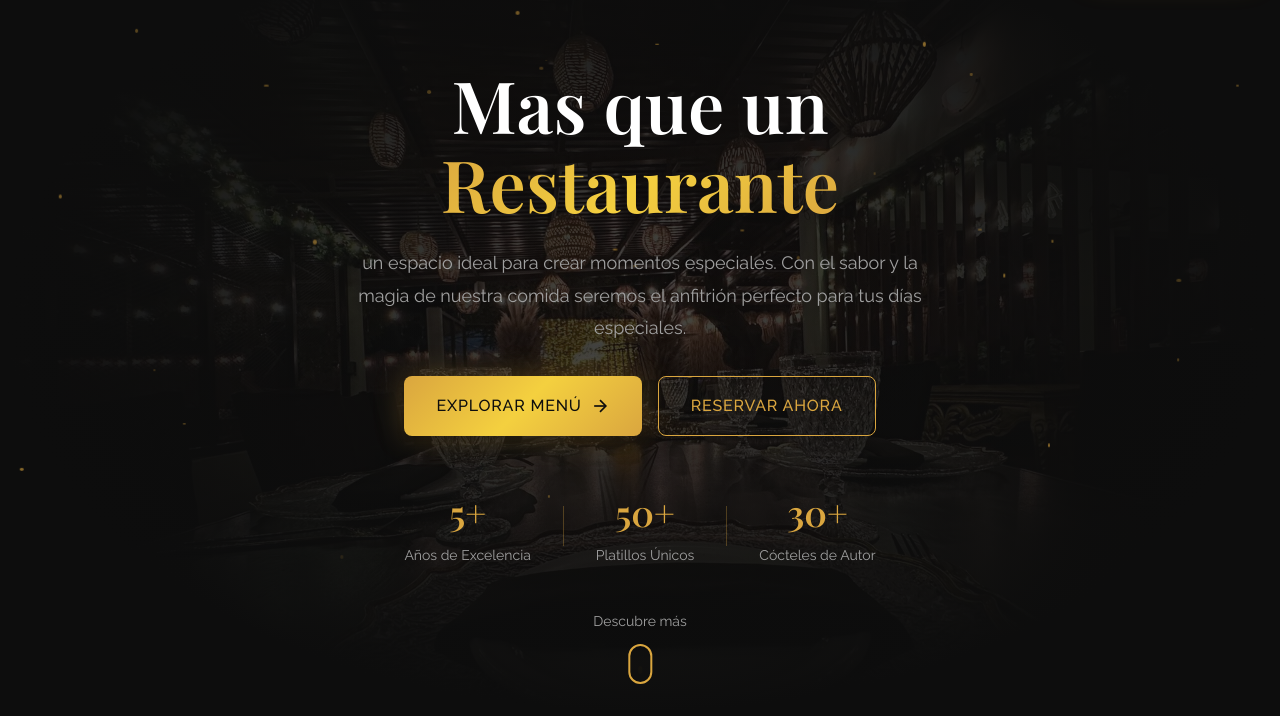
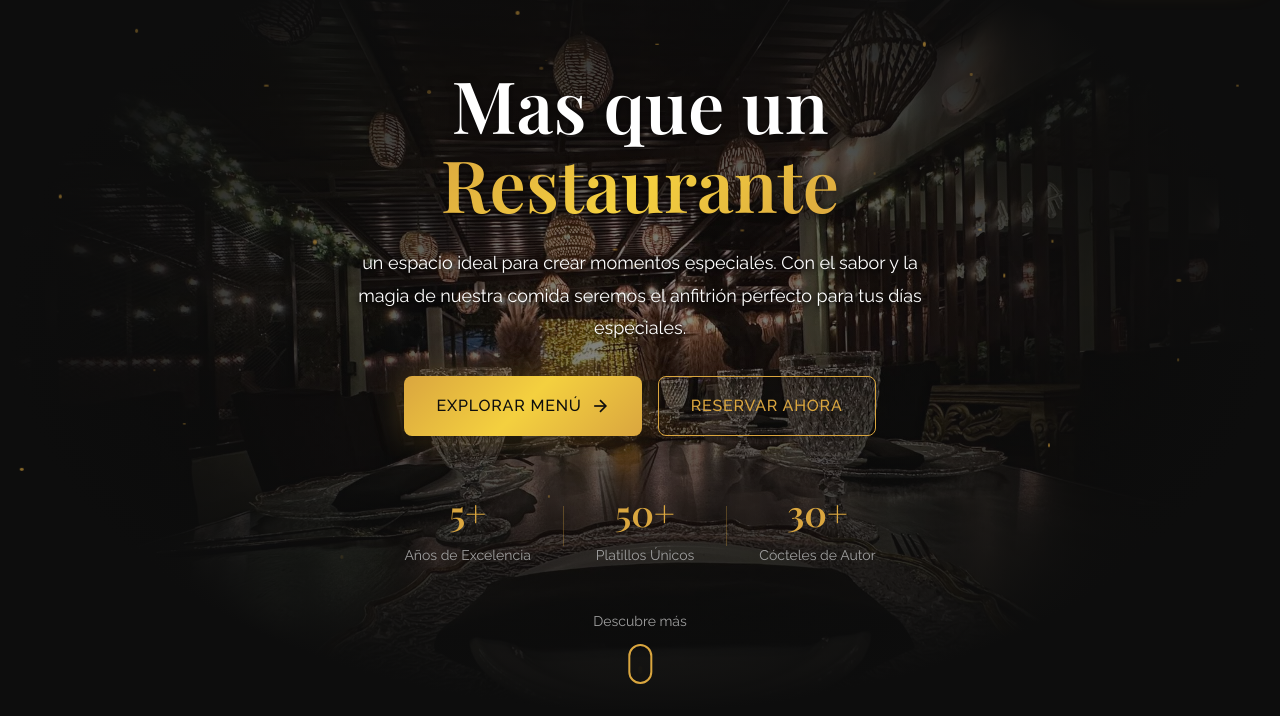
Before and after one commit to Angel050521/meranti, a plain HTML site: page index.html in a window 1280 px wide. Shown: the part 84-800 px from the top of the page. Drawn offline with nearby package versions, Linux system fonts and the light colour scheme; a web font is replaced by a local one.

Commit message:
Arreglado el texto del hero section

```diff
--- a/styles.css
+++ b/styles.css
@@ -491,7 +491,7 @@ select {
     align-items: center;
     justify-content: center;
     background:
-        linear-gradient(rgba(13, 13, 13, 0.7), rgba(13, 13, 13, 0.8)),
+        linear-gradient(rgba(13, 13, 13, 0.4), rgba(13, 13, 13, 0.5)),
         url('images/fondo_hero.jpg') center/cover no-repeat;
     overflow: hidden;
 }
@@ -538,14 +538,16 @@ select {
     font-weight: 600;
     line-height: 1.1;
     margin-bottom: var(--space-6);
+    filter: drop-shadow(0 2px 4px rgba(0, 0, 0, 0.5));
 }
 
 .hero-description {
     max-width: 600px;
     margin: 0 auto var(--space-8);
     font-size: var(--text-lg);
-    color: var(--color-text-secondary);
+    color: var(--color-text);
     line-height: 1.8;
+    text-shadow: 0 2px 4px rgba(0, 0, 0, 0.8), 0 4px 8px rgba(0, 0, 0, 0.5);
 }
 
 .hero-buttons {
```
